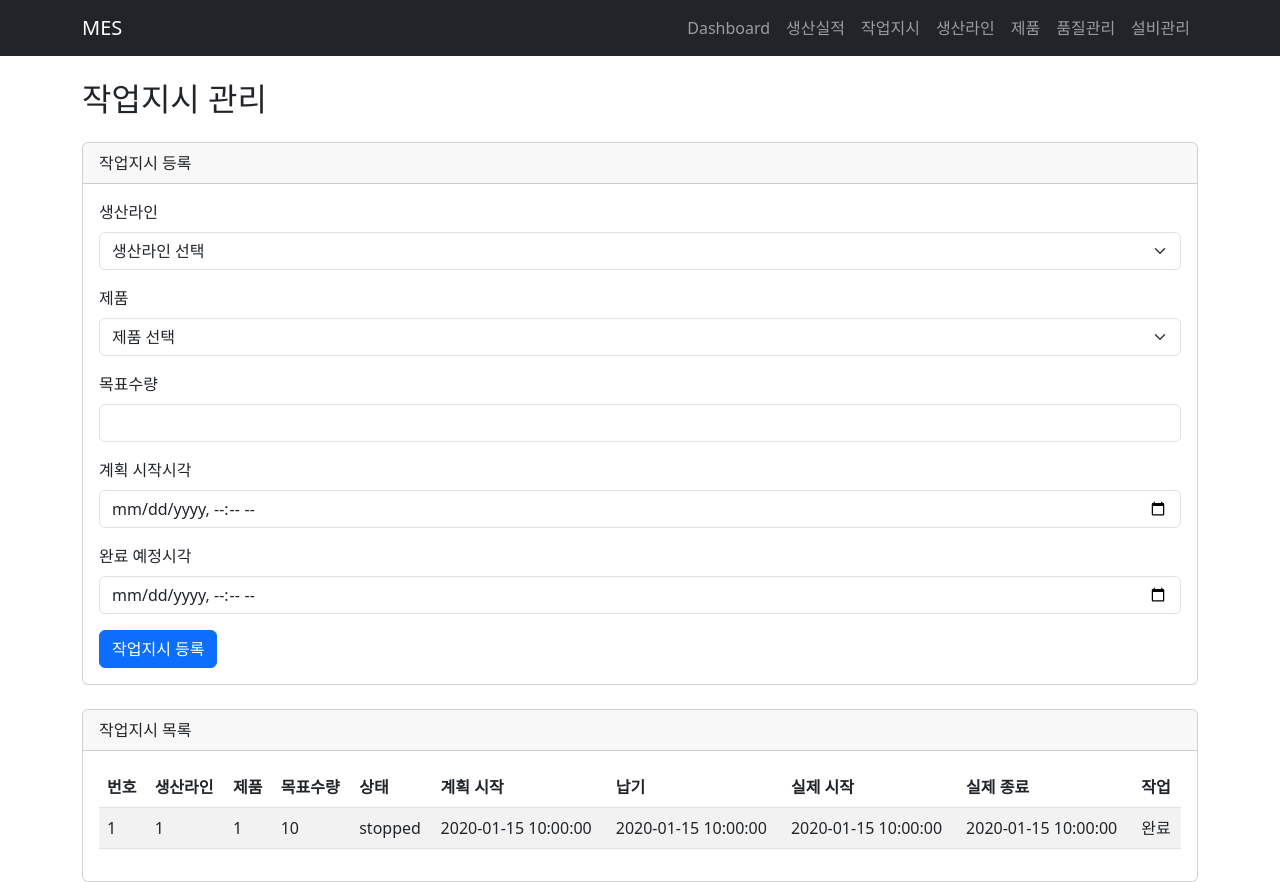
After one commit to anhyoin97/smart-mes, a FastAPI app: template templates/orders.html in a window 1280 px wide. The commit adds this page. Run offline with FastAPI, Linux system fonts and the light colour scheme; the template is opened without the code that fills it: most values are stand-ins (such as "Sample title", 1, 10 or a date in 2020).

Commit message:
작업지시 관리

```diff
--- a/main.py
+++ b/main.py
@@ -446,3 +446,85 @@ def update_line_page(
         "message": "생산라인 수정 완료",
         "line_id": line_id
     }
+
+# ============================================================
+# HTML용 작업지시 조회
+# ============================================================
+
+@app.get("/work-orders", response_class=HTMLResponse)
+def work_orders_page(request: Request):
+
+		# 작업지시 목록 조회
+    orders = service.list_work_orders()
+
+    # 생산라인 목록 조회(SELECT용)
+    lines = service.list_lines()
+
+    # 제품 목록 조회(SELECT용)
+    products = service.list_products()
+
+    return templates.TemplateResponse(
+        request=request,
+        name="orders.html",
+        context={
+            "orders": orders,
+            "lines": lines,
+            "products": products
+        }
+    )
+
+# ============================================================
+# HTML용 작업지시 등록
+# ============================================================
+
+@app.post("/work-orders")
+def create_work_order_page(
+    line_id: str = Form(...),
+    product_id: str = Form(...),
+    target_qty: int = Form(...),
+    planned_start_at: str = Form(...),
+    due_at: str = Form(...)
+):
+    planned_start_at = planned_start_at.replace("T", " ") + ":00"
+    due_at = due_at.replace("T", " ") + ":00"
+
+    service.create_work_order(
+        line_id,
+        product_id,
+        target_qty,
+        planned_start_at,
+        due_at
+    )
+
+    return RedirectResponse(
+        url="/work-orders",
+        status_code=303
+    )
+
+# ============================================================
+# HTML용 작업지시 착수
+# ============================================================
+
+@app.post("/work-orders/{work_order_id}/start")
+def start_work_order_page(work_order_id: int):
+
+    service.start_work_order(work_order_id)
+
+    return RedirectResponse(
+        url="/work-orders",
+        status_code=303
+    )
+
+# ============================================================
+# HTML용 작업지시 착수
+# ============================================================
+
+@app.post("/work-orders/{work_order_id}/complete")
+def complete_work_order_page(work_order_id: int):
+
+    service.complete_work_order(work_order_id)
+
+    return RedirectResponse(
+        url="/work-orders",
+        status_code=303
+    )
--- a/templates/header.html
+++ b/templates/header.html
@@ -5,7 +5,7 @@
         <div class="navbar-nav">
             <a class="nav-link" href="#">Dashboard</a>
             <a class="nav-link" href="/production-records">생산실적</a>
-            <a class="nav-link" href="#">작업지시</a>
+            <a class="nav-link" href="/work-orders">작업지시</a>
             <a class="nav-link" href="/lines">생산라인</a>
             <a class="nav-link" href="/products">제품</a>
             <a class="nav-link" href="#">품질관리</a>
--- /dev/null
+++ b/templates/orders.html
@@ -0,0 +1,125 @@
+
+{% extends "base.html" %}
+
+{% block title %}작업지시 관리{% endblock %}
+
+{% block content %}
+<h2 class="mb-4">작업지시 관리</h2>
+
+<!-- 작업지시 등록 영역 -->
+<div class="card mb-4">
+    <div class="card-header">작업지시 등록</div>
+    <div class="card-body">
+        <form method="post" action="/work-orders">
+            <div class="mb-3">
+                <label class="form-label">생산라인</label>
+                <select name="line_id" class="form-select" required>
+                    <option value="">생산라인 선택</option>
+                    {% for line in lines %}
+                    <option value="{{ line.line_id }}">
+                        {{ line.line_name }} ({{ line.line_id }})
+                    </option>
+                    {% endfor %}
+                </select>
+            </div>
+
+            <div class="mb-3">
+                <label class="form-label">제품</label>
+                <select name="product_id" class="form-select" required>
+                    <option value="">제품 선택</option>
+                    {% for product in products %}
+                    <option value="{{ product.product_id }}">
+                        {{ product.product_name }} ({{ product.product_id }})
+                    </option>
+                    {% endfor %}
+                </select>
+            </div>
+
+            <div class="mb-3">
+                <label class="form-label">목표수량</label>
+                <input type="number" name="target_qty" min="1"
+                       class="form-control" required>
+            </div>
+
+            <div class="mb-3">
+                <label class="form-label">계획 시작시각</label>
+                <input type="datetime-local" name="planned_start_at"
+                       class="form-control" required>
+            </div>
+
+            <div class="mb-3">
+                <label class="form-label">완료 예정시각</label>
+                <input type="datetime-local" name="due_at"
+                       class="form-control" required>
+            </div>
+
+            <button type="submit" class="btn btn-primary">
+                작업지시 등록
+            </button>
+        </form>
+    </div>
+</div>
+
+<!-- 작업지시 목록 영역 -->
+<div class="card">
+    <div class="card-header">작업지시 목록</div>
+    <div class="card-body">
+        <div class="table-responsive">
+            <table class="table table-striped">
+                <thead>
+                    <tr>
+                        <th>번호</th>
+                        <th>생산라인</th>
+                        <th>제품</th>
+                        <th>목표수량</th>
+                        <th>상태</th>
+                        <th>계획 시작</th>
+                        <th>납기</th>
+                        <th>실제 시작</th>
+                        <th>실제 종료</th>
+                        <th>작업</th>
+                    </tr>
+                </thead>
+                <tbody>
+                    {% for order in orders %}
+                    <tr>
+                        <td>{{ order.work_order_id }}</td>
+                        <td>{{ order.line_id }}</td>
+                        <td>{{ order.product_id }}</td>
+                        <td>{{ order.target_qty }}</td>
+                        <td>{{ order.status }}</td>
+                        <td>{{ order.planned_start_at }}</td>
+                        <td>{{ order.due_at }}</td>
+                        <td>{{ order.actual_start_at or '-' }}</td>
+                        <td>{{ order.actual_end_at or '-' }}</td>
+                        <td>
+                            {% if order.status == 'planned' %}
+                            <form method="post"
+                                  action="/work-orders/{{ order.work_order_id }}/start">
+                                <button type="submit"
+                                        class="btn btn-sm btn-success">
+                                    작업 시작
+                                </button>
+                            </form>
+
+                            {% elif order.status == 'running' %}
+                            <form method="post"
+                                  action="/work-orders/{{ order.work_order_id }}/complete">
+                                <button type="submit"
+                                        class="btn btn-sm btn-primary">
+                                    작업 완료
+                                </button>
+                            </form>
+
+                            {% else %}
+                            완료
+                            {% endif %}
+                        </td>
+                    </tr>
+                    {% endfor %}
+                </tbody>
+            </table>
+        </div>
+    </div>
+</div>
+{% endblock %}
```
Also changed, not shown: mes.db.
